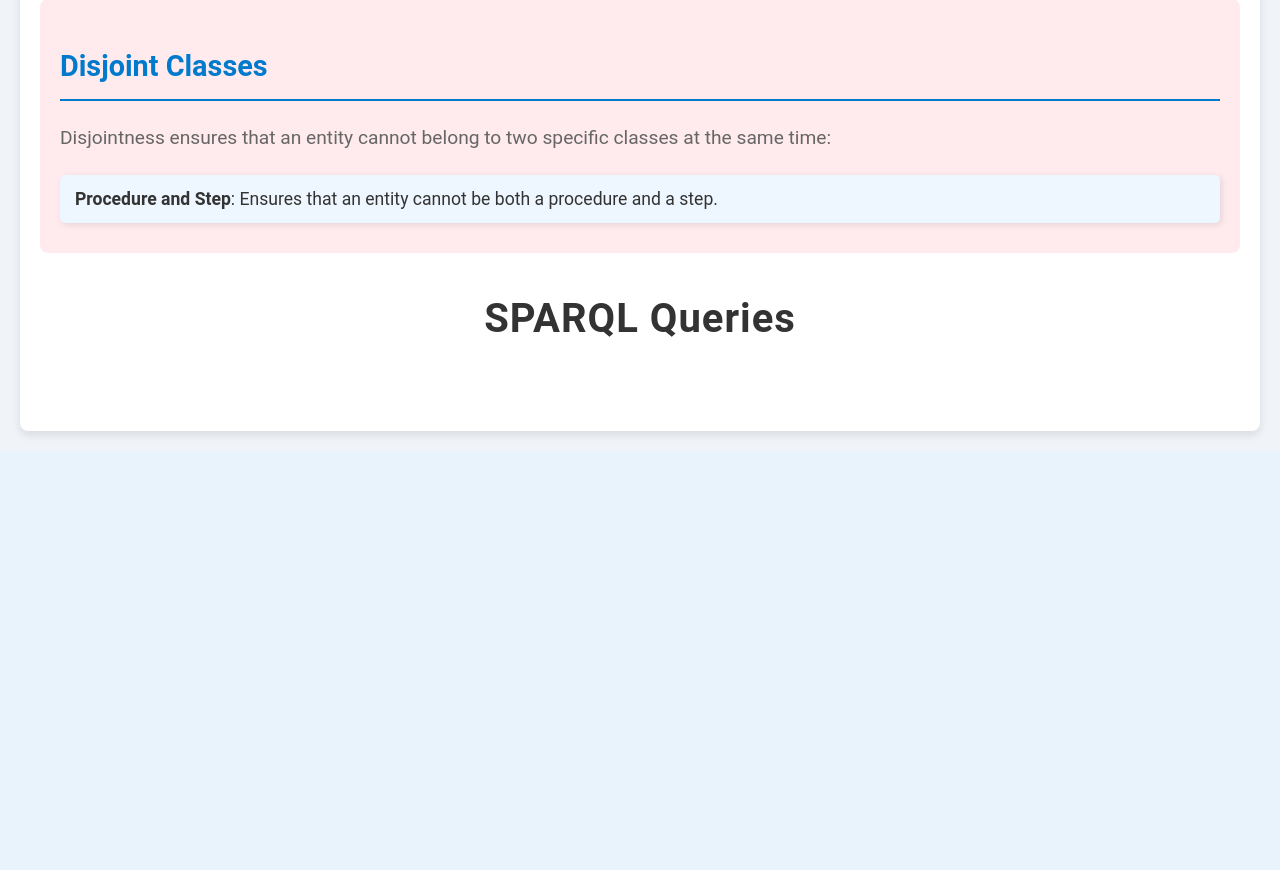
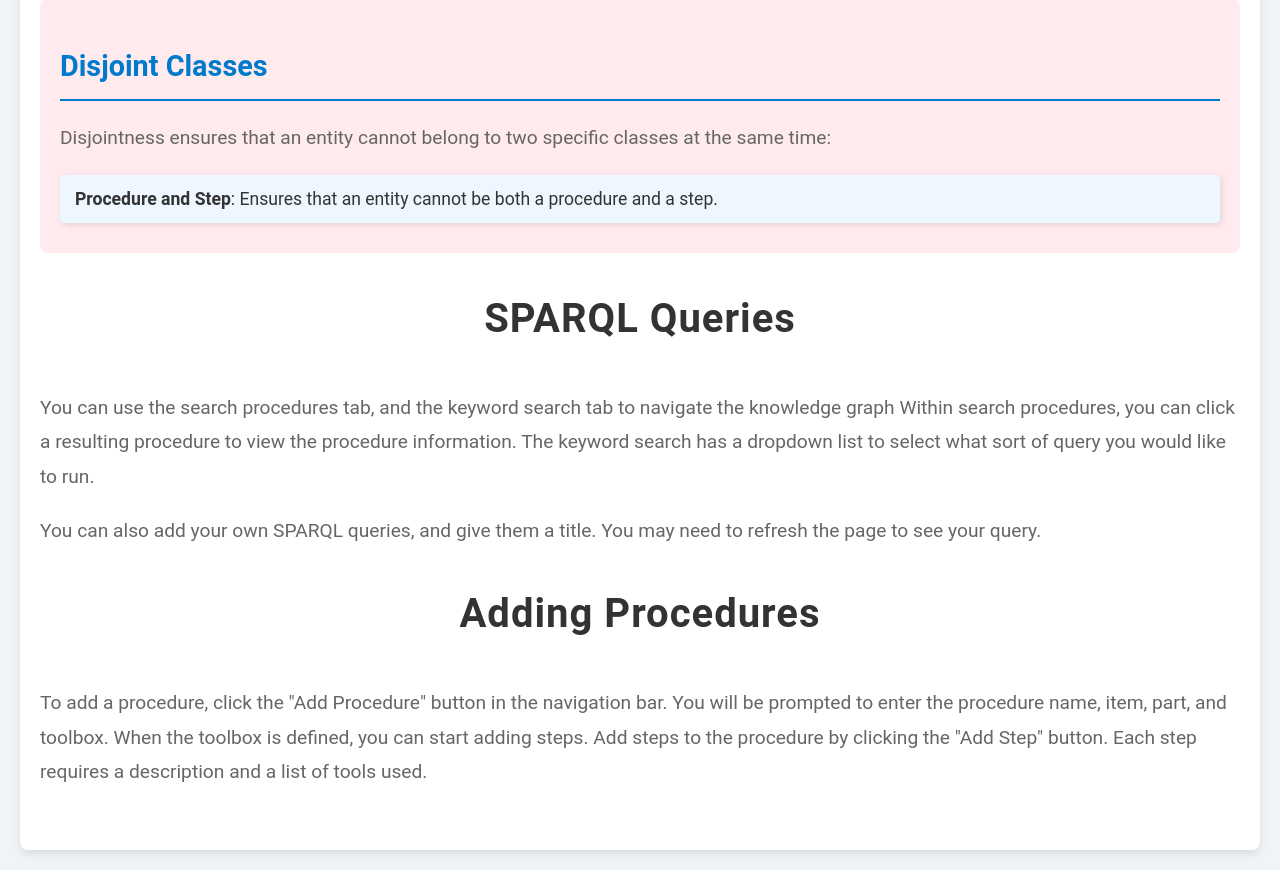
Before and after one commit to b0b3000/CITS3005Project, a Flask app: page /user_guide in a window 1280 px wide. Shown: the part 3011-3881 px from the top of the page. Before the commit the page ends 3447 px from the top, so only its background shows below. Run offline with Flask 3, Linux system fonts and the light colour scheme; parts of the project's set-up code (start-up, migrations or seed data) failed here and were passed over.

Commit message:
more guide test

```diff
--- a/flaskapp/templates/guide.html
+++ b/flaskapp/templates/guide.html
@@ -148,7 +148,26 @@
   </section>
   <section id="Queries">
     <h2 class="title_heading">SPARQL Queries</h2>
+    <p class="guide_text">
+      You can use the search procedures tab, and the keyword search tab to navigate the knowledge graph
+      Within search procedures, you can click a resulting procedure to view the procedure information.
+      The keyword search has a dropdown list to select what sort of query you would like to run.
+    </p>
 
+    <p class="guide_text">
+      You can also add your own SPARQL queries, and give them a title.
+      You may need to refresh the page to see your query.
+    </p>
+  </section>
+
+  <section id="Adding Procedures">
+    <h2 class="title_heading">Adding Procedures</h2>
+    <p class="guide_text">
+      To add a procedure, click the "Add Procedure" button in the navigation bar.
+      You will be prompted to enter the procedure name, item, part, and toolbox.
+      When the toolbox is defined, you can start adding steps.
+      Add steps to the procedure by clicking the "Add Step" button.
+      Each step requires a description and a list of tools used.
   </section>
 </div>
 
```
